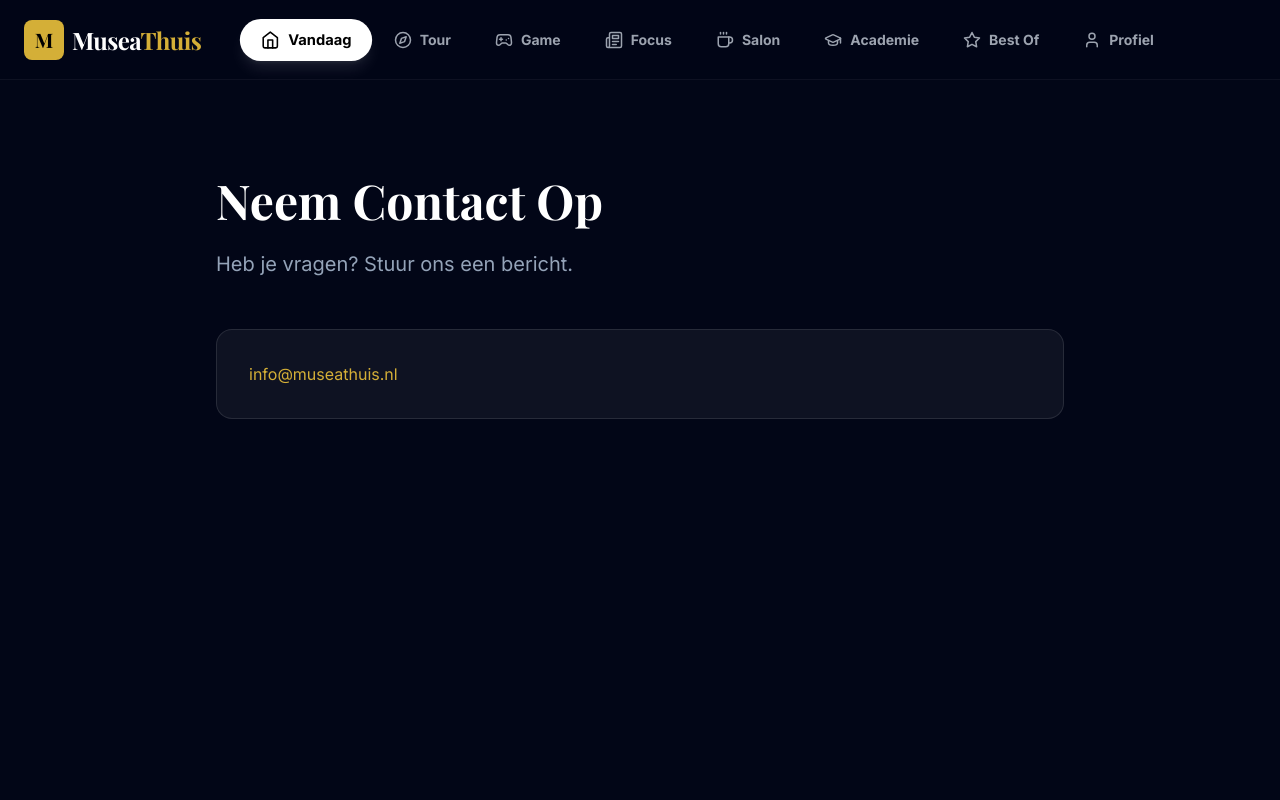
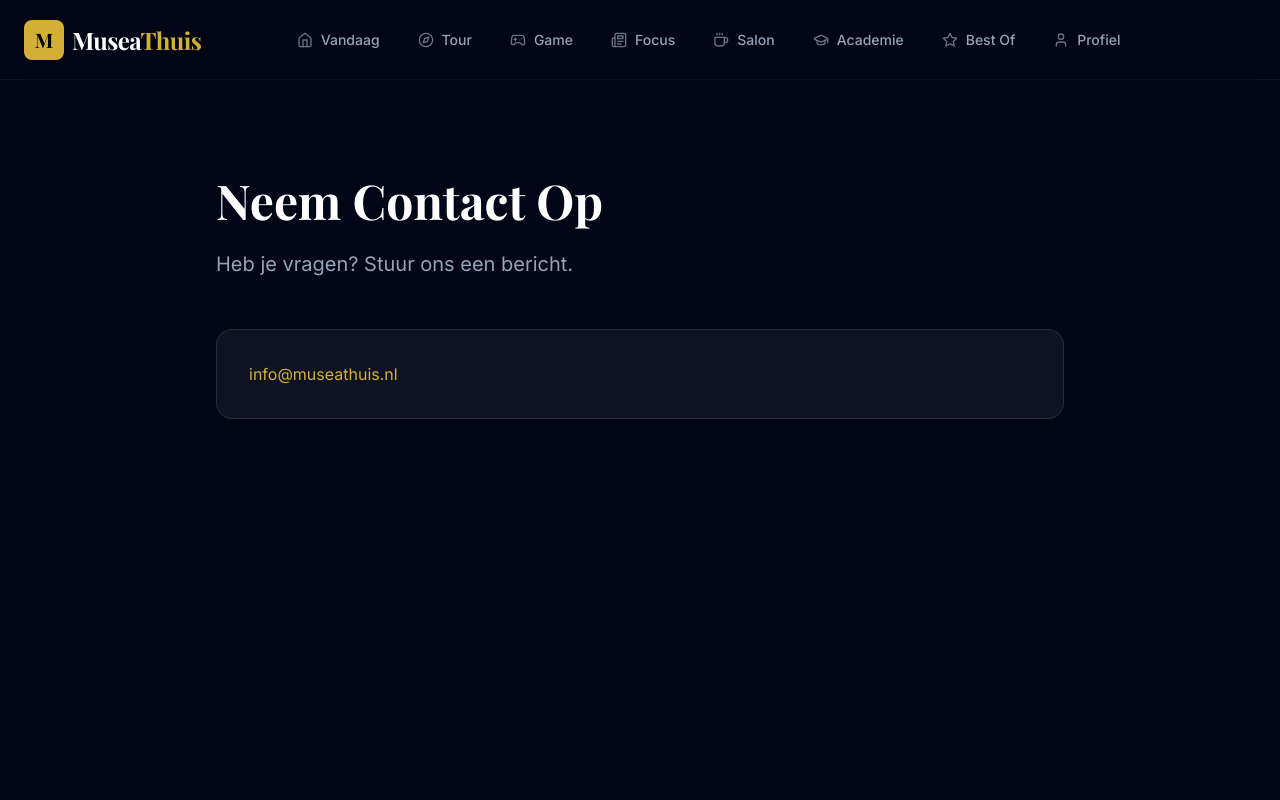
Before and after one commit to HerrMattie/museathuis, a Next.js app: page /contact in a window 1280 px wide. Shown: the top 800 px of the page. Built offline with nearby package versions, Linux system fonts and the light colour scheme; no server answers; the database is empty; a web font is replaced by a local one.

Commit message:
Update Header.tsx

```diff
--- a/components/layout/Header.tsx
+++ b/components/layout/Header.tsx
@@ -12,8 +12,8 @@ export default function Header() {
     <header className="fixed top-0 left-0 right-0 z-40 bg-midnight-950/80 backdrop-blur-md border-b border-white/5 h-20">
       <div className="max-w-7xl mx-auto px-6 h-full flex items-center justify-between">
 
-        {/* LOGO */}
-        <Link href="/home" className="flex items-center gap-2 group">
+        {/* LOGO (Link aangepast naar '/' ipv '/home' om 404 te voorkomen) */}
+        <Link href="/" className="flex items-center gap-2 group">
           <div className="w-10 h-10 bg-museum-gold rounded-lg flex items-center justify-center text-black font-serif font-bold text-xl group-hover:rotate-3 transition-transform">
             M
           </div>
@@ -26,28 +26,35 @@ export default function Header() {
         <nav className="hidden md:flex items-center gap-1">
           {MAIN_NAV_LINKS.map((link) => {
             const Icon = link.icon;
-            // Check of we op deze pagina zijn (of een subpagina ervan)
-            const isActive = pathname.startsWith(link.href);
+
+            // LOGICA FIX:
+            // Is het de homepage ('/')? Dan moet de match EXACT zijn.
+            // Anders (bv '/tour') mag het beginnen met...
+            const isActive = link.href === '/'
+                ? pathname === '/'
+                : pathname.startsWith(link.href);
 
             return (
               <Link
                 key={link.href}
                 href={link.href}
                 className={cn(
-                  "flex items-center gap-2 px-5 py-2.5 rounded-full text-sm font-bold transition-all duration-300",
+                  "flex items-center gap-2 px-4 py-2 rounded-full text-sm font-medium transition-all duration-300 border border-transparent",
                   isActive
-                    ? "bg-white text-black shadow-lg shadow-white/10 scale-105"
-                    : "text-gray-400 hover:text-white hover:bg-white/5"
+                    /* ACTIEF: Subtiel goud, transparante achtergrond, gouden tekst */
+                    ? "bg-museum-gold/10 text-museum-gold border-museum-gold/20"
+                    /* INACTIEF: Grijs, wordt wit bij hover */
+                    : "text-slate-400 hover:text-white hover:bg-white/5"
                 )}
               >
-                <Icon size={18} className={cn(isActive ? "text-black" : "text-current")} />
+                <Icon size={16} className={cn(isActive ? "text-museum-gold" : "text-current opacity-70 group-hover:opacity-100")} />
                 {link.label}
               </Link>
             );
           })}
         </nav>
 
-        {/* RECHTS (Bijv. Upgrade knop of Avatar - optioneel) */}
+        {/* RECHTS */}
         <div className="w-10">
             {/* Ruimte voor profiel foto of niets */}
         </div>
```
